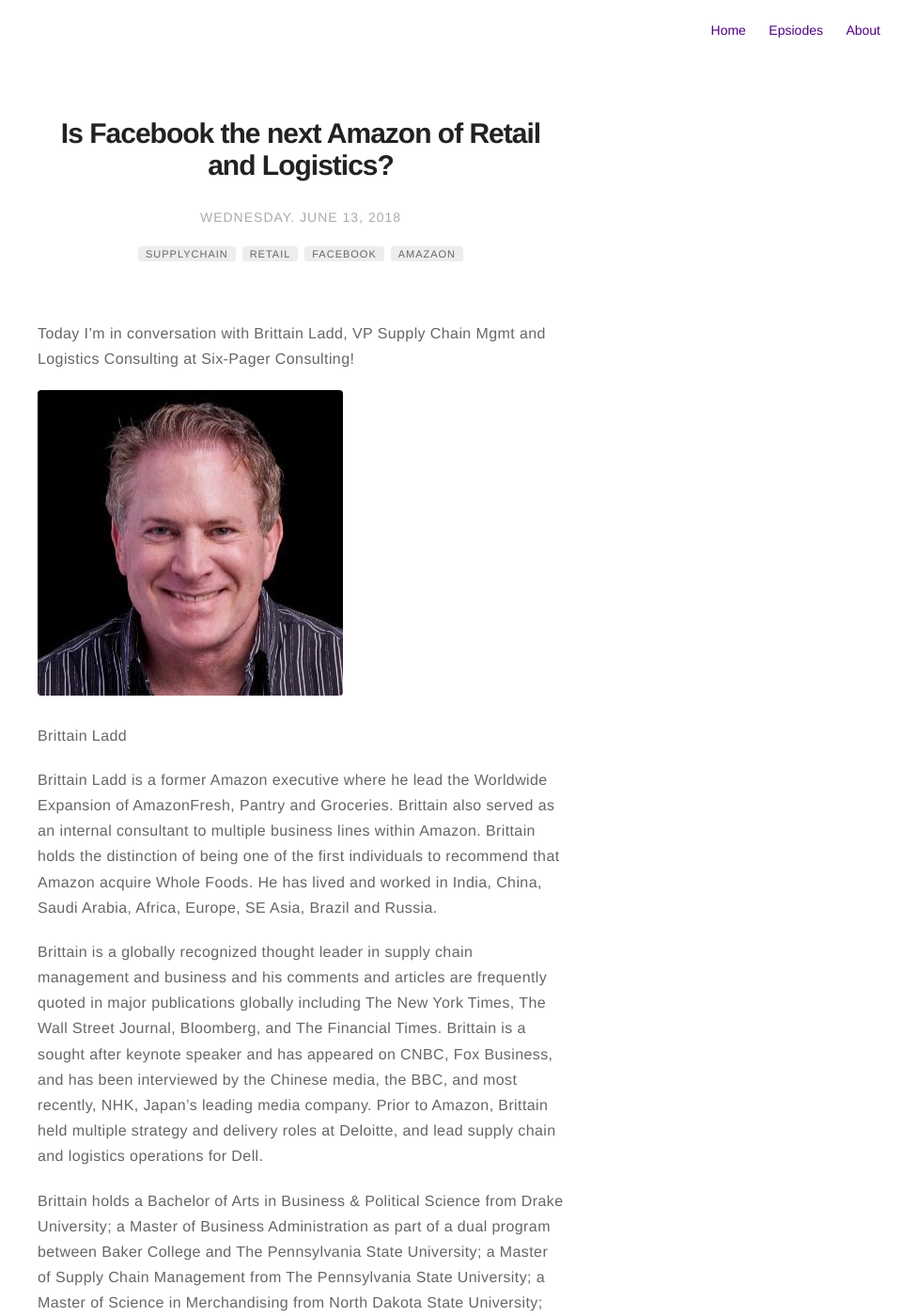
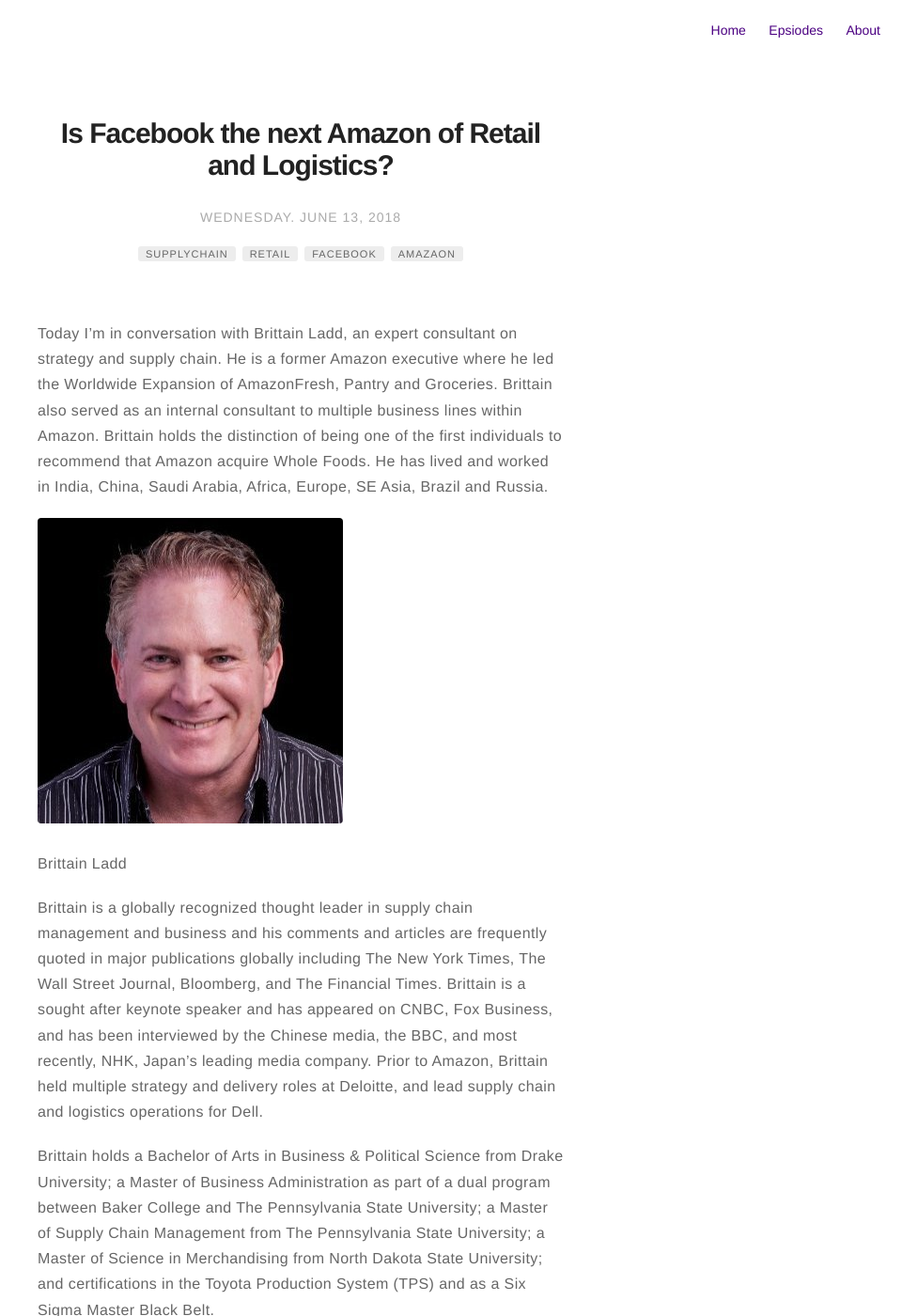
Before and after one commit to traghav/supplychainscoop.github.io, a Jekyll site: the page built from _posts/2015-02-24-markdown-extra-components.markdown, in a window 1280 px wide and 1400 px high. Shown: the whole window at 94% size, without its empty margins (320-1280 px from the left). Built offline with Jekyll 4.4.1, drawn with Linux system fonts in a browser that asks for light colours; comment, search, counter and statistics services are not loaded.

Commit message:
Update 2015-02-24-markdown-extra-components.markdown

```diff
--- a/_posts/2015-02-24-markdown-extra-components.markdown
+++ b/_posts/2015-02-24-markdown-extra-components.markdown
@@ -14,14 +14,12 @@ category: blog
 
 ---
 
-Today I’m in conversation with Brittain Ladd, VP Supply Chain Mgmt and Logistics Consulting at Six-Pager Consulting!
-
+Today I’m in conversation with Brittain Ladd, an expert consultant on strategy and supply chain. He is a former Amazon executive where he led the Worldwide Expansion of AmazonFresh, Pantry and Groceries. Brittain also served as an internal consultant to multiple business lines within Amazon. Brittain holds the distinction of being one of the first individuals to recommend that Amazon acquire Whole Foods. He has lived and worked in India, China, Saudi Arabia, Africa, Europe, SE Asia, Brazil and Russia.
 
 ![brian](/assets/images/brian.jpg)
 
 Brittain Ladd
 
-Brittain Ladd is a former Amazon executive where he lead the Worldwide Expansion of AmazonFresh, Pantry and Groceries. Brittain also served as an internal consultant to multiple business lines within Amazon. Brittain holds the distinction of being one of the first individuals to recommend that Amazon acquire Whole Foods. He has lived and worked in India, China, Saudi Arabia, Africa, Europe, SE Asia, Brazil and Russia.
 
 
 
```
Also changed, not shown: other parts of _posts/2015-02-24-markdown-extra-components.markdown (+1 -1 lines).
